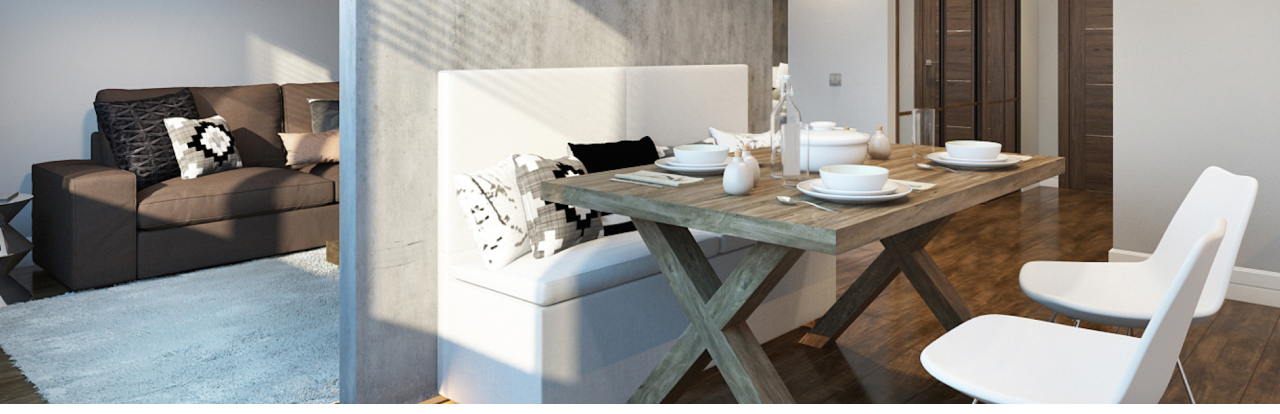
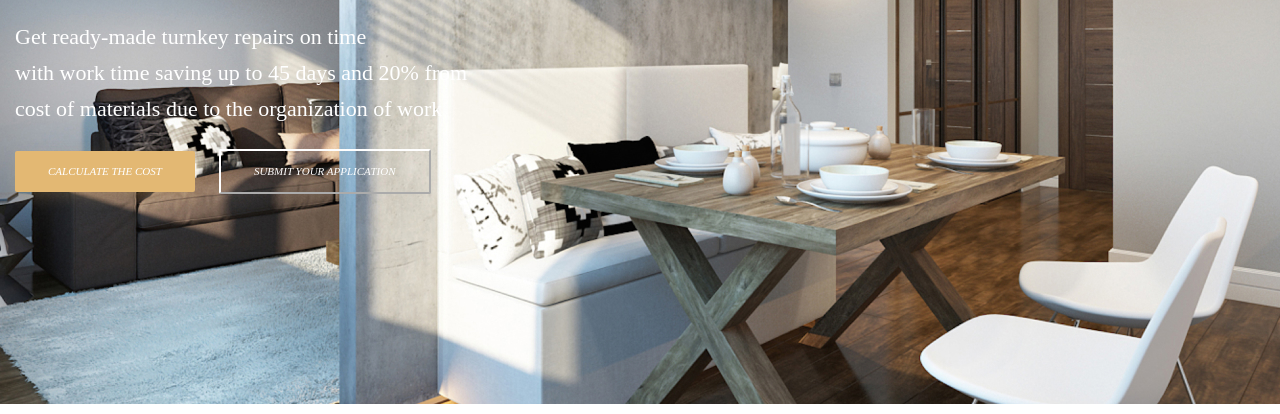
Before and after one commit to MPugo/Landing, a plain HTML site: page index.html in a window 1280 px wide. Shown: the part 386-800 px from the top of the page. Drawn offline with Linux system fonts and the light colour scheme.

Commit message:
Text and 2 buttons

```diff
--- a/css/index.css
+++ b/css/index.css
@@ -103,3 +103,28 @@ body * {
 .title-rostov {
     color: #E3B873;
 }
+
+.container-text {
+    font-family: 'Nunito Sans';
+    font-style: normal;
+    font-weight: 400;
+    font-size: 22px;
+    line-height: 36px;
+    color: #FFFFFF;
+}
+
+.submit-button {
+    background: transparent;
+    border-radius: 2px;
+    font-family: 'Nunito Sans';
+    font-style: italic;
+    font-weight: 400;
+    font-size: 11px;
+    line-height: 15px;
+    text-align: center;
+    text-transform: uppercase;
+    color: #FFFFFF;
+    padding: 13px 33px;
+    border-color: white;
+    margin-left: 20px;
+}
--- a/index.html
+++ b/index.html
@@ -7,6 +7,7 @@
 	<link rel="stylesheet" href="../Landing/css/index.css">
 	<title>IC "Repair Design Project"</title>
 </head>
+
 <body class="body">
 	<header class="header">
 		<div class="container header-content">
@@ -28,17 +29,22 @@
 
 
 
-<main>
-	<section class="first-img">
+	<main>
+		<section class="first-img">
 		<div class="container">
 			<h1 class="title">
 				Turnkey Repair in the <br> city of <span class="title-rostov">Rostov-on-Don</span>
 			</h1>
+			<p class="container-text">Get ready-made turnkey repairs on time <br>
+				with work time saving up to 45 days and 20% from <br>
+				cost of materials due to the organization of work</p>
+			<button class="button">CALCULATE THE COST</button>
+			<button class="submit-button">SUBMIT YOUR APPLICATION</button>
 		</div>
-	</section>
+		</section>
 
 
-</main>
+	</main>
 
 
 
```
